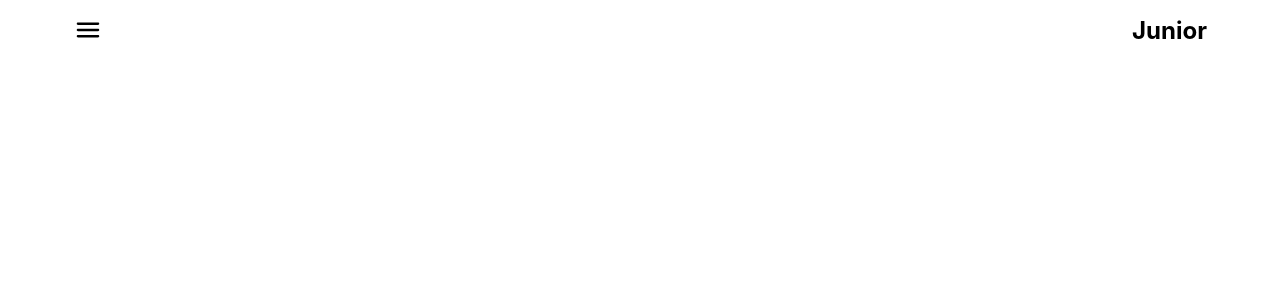
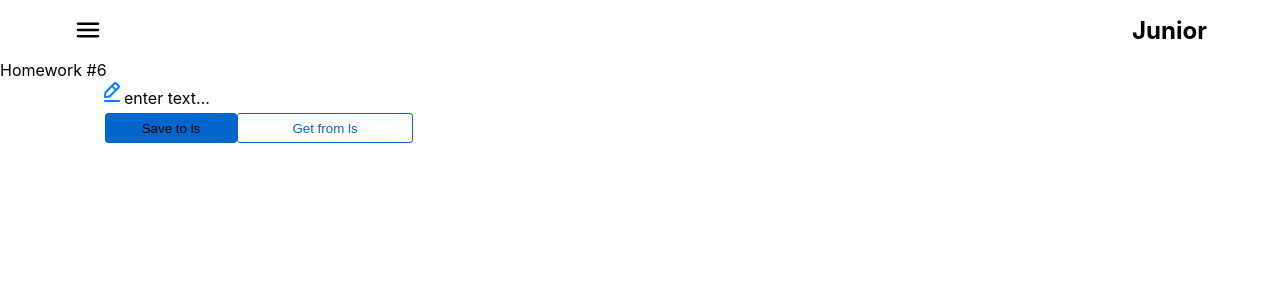
Before and after one commit to IvanBichan/homeworks_by_ignat_new, a React (Create React App) app: page /#/junior in a window 1280 px wide. Shown: the top 300 px of the page. Built offline with nearby package versions, Linux system fonts and the light colour scheme.

Commit message:
- feat: add HW6

```diff
--- a/src/s2-homeworks/hw05/pages/Junior.tsx
+++ b/src/s2-homeworks/hw05/pages/Junior.tsx
@@ -1,5 +1,5 @@
 import React from 'react'
-// import HW6 from '../../hw06/HW6'
+import HW6 from '../../hw06/HW6'
 // import HW7 from '../../hw07/HW7'
 // import HW8 from '../../hw08/HW8'
 // import HW9 from '../../hw09/HW9'
@@ -7,7 +7,7 @@ import React from 'react'
 function Junior() {
     return (
         <div id={'hw5-page-junior'}>
-            {/*<HW6 />*/}
+            <HW6 />
             {/*<HW7 />*/}
             {/*<HW8 />*/}
             {/*<HW9 />*/}
--- a/src/s2-homeworks/hw06/HW6.module.css
+++ b/src/s2-homeworks/hw06/HW6.module.css
@@ -1,5 +1,10 @@
 .buttonsContainer {
+    display: flex;
+    flex-direction: row;
+    margin: 5px;
 }
 
 .editableSpanContainer {
+    display: flex;
+    flex-direction: column;
 }
--- a/src/s2-homeworks/hw06/HW6.tsx
+++ b/src/s2-homeworks/hw06/HW6.tsx
@@ -1,6 +1,6 @@
 import React, { useState } from 'react'
 import SuperEditableSpan from './common/c4-SuperEditableSpan/SuperEditableSpan'
-import { restoreState, saveState } from './localStorage/localStorage'
+import { saveState } from './localStorage/localStorage'
 import s2 from '../../s1-main/App.module.css'
 import SuperButton from '../hw04/common/c2-SuperButton/SuperButton'
 import s from './HW6.module.css'
@@ -19,7 +19,10 @@ const HW6 = () => {
     }
     const restore = () => {
         // делают студенты
-
+        let val = localStorage.getItem('hw6-editable-span-value')
+        if(val){
+            setValue(JSON.parse(val))
+        }
     }
 
     return (
--- a/src/s2-homeworks/hw06/common/c4-SuperEditableSpan/SuperEditableSpan.tsx
+++ b/src/s2-homeworks/hw06/common/c4-SuperEditableSpan/SuperEditableSpan.tsx
@@ -42,19 +42,17 @@ const SuperEditableSpan: React.FC<SuperEditableSpanType> = (
 
     const onEnterCallback = () => {
         // выключить editMode при нажатии Enter // делают студенты
-
+        setEditMode(false)
         onEnter?.()
     }
     const onBlurCallback = (e: React.FocusEvent<HTMLInputElement>) => {
         // выключить editMode при нажатии за пределами инпута // делают студенты
-
+        setEditMode(false)
         onBlur?.(e)
     }
-    const onDoubleClickCallBack = (
-        e: React.MouseEvent<HTMLSpanElement, MouseEvent>
-    ) => {
+    const onDoubleClickCallBack = (e: React.MouseEvent<HTMLSpanElement, MouseEvent>) => {
         // включить editMode при двойном клике // делают студенты
-
+        setEditMode(true)
         onDoubleClick?.(e)
     }
 
```
